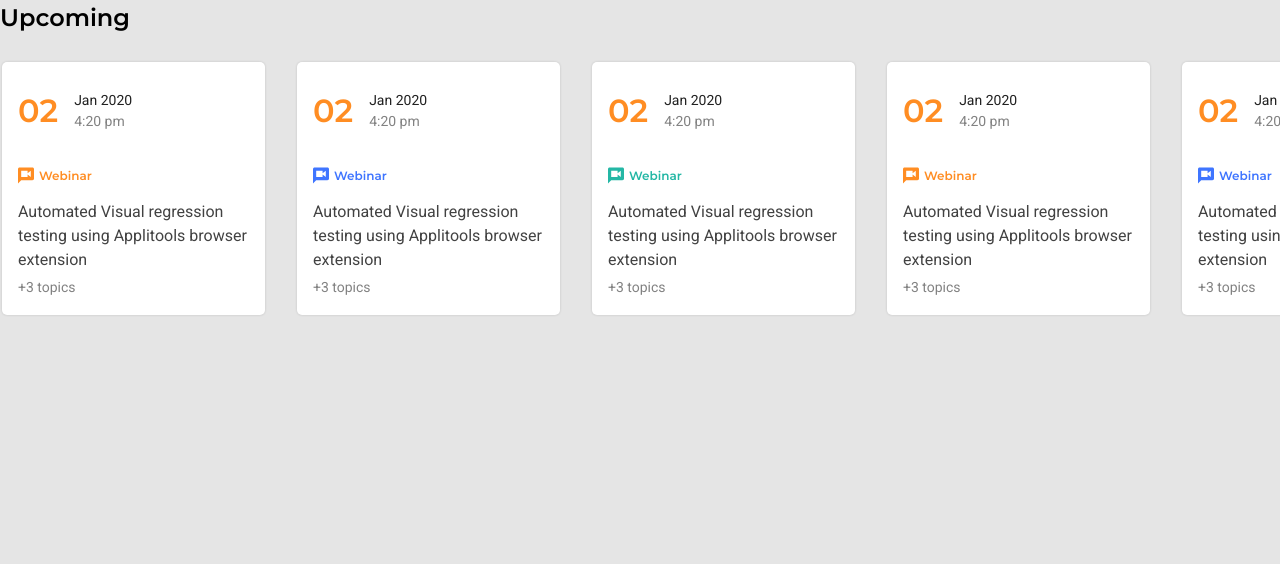
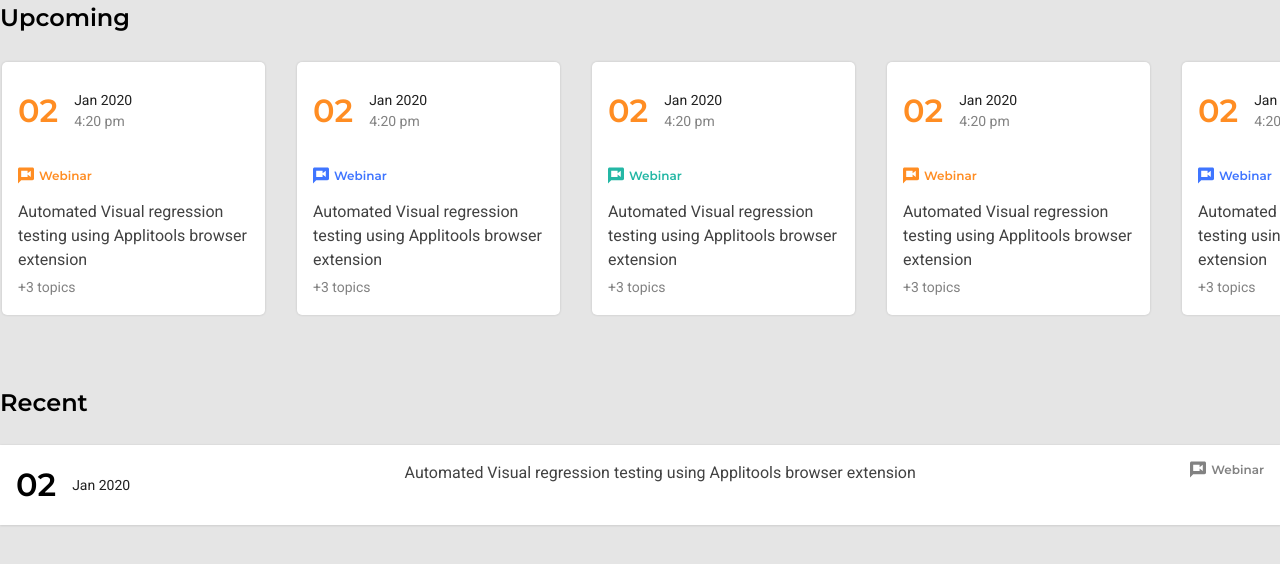
Before and after one commit to ankit-9/KSwebinar, a website built with Parcel: page index.html in a window 1280 px wide. Built offline with nearby package versions, Linux system fonts and the light colour scheme.

Commit message:
WEB-01: Upcoming and Recent block comment CSS.

```diff
--- a/index.html
+++ b/index.html
@@ -24,7 +24,7 @@
 
   <body>
     <div class=" ks-upcoming-block">
-      <h2 class="ks-upcoming-block__title ks-title">Upcoming</h2>
+      <h2 class="ks-upcoming-block__title title">Upcoming</h2>
       <div class="ks-upcoming-block__content ks-tile__items">
         <div class="ks-tile__item">
           <div class="ks-tile__top">
@@ -306,11 +306,7 @@
           <div class="ks-tile__top">
             <div class="ks-upcoming-block__date date">
               <div class="ks-upcoming-block__date-left">
-                <p
-                  class="ks-upcoming-block__date-two-digit date-two-digit orange-text"
-                >
-                  02
-                </p>
+                <p class="ks-upcoming-block__date-two-digit date-two-digit orange-text">02</p>
               </div>
               <div class="ks-upcoming-block__date-right">
                 <p class="ks-upcoming-block__date-year date-year">Jan 2020</p>
@@ -350,5 +346,38 @@
         </div>
       </div>
     </div>
+    <div class="ks-recent-block">
+      <h2 class="ks-upcoming-block__title title">Recent</h2>
+      <div class="ks-bar-tile">
+        <div class="ks-recent-block__date date">
+          <p class="ks-recent-block__date-two-digit date-two-digit">02</p>
+          <p class="ks-recent-block__date-year date-year">Jan 2020</p>
+        </div>
+        <div class="ks-recent-block__text">
+          <p class="default-text">
+            Automated Visual regression testing using Applitools browser
+            extension
+          </p>
+        </div>
+        <div class="ks-recent-block__link">
+              <a href="#" class="icon-link gray-text">
+                <svg
+                  class="gray-fill"
+                  width="16"
+                  height="17"
+                  viewBox="0 0 16 17"
+                  fill="none"
+                  xmlns="http://www.w3.org/2000/svg"
+                >
+                  <path
+                    d="M14.3888 0.5C14.8384 0.5 15.2194 0.656495 15.5316 0.969484C15.8439 1.28247 16 1.6518 16 2.07746V11.6925C16 12.1432 15.8439 12.525 15.5316 12.838C15.2194 13.151 14.8384 13.3075 14.3888 13.3075H3.18501L0 16.5V2.07746C0 1.6518 0.156128 1.28247 0.468384 0.969484C0.78064 0.656495 1.16159 0.5 1.61124 0.5H14.3888ZM12.7775 10.115V3.69249L9.59251 6.24648V3.69249H3.18501V10.115H9.59251V7.52347L12.7775 10.115Z"
+                    fill="inherit"
+                  />
+                </svg>
+                Webinar
+              </a>
+            </div>
+      </div>
+    </div>
   </body>
 </html>
--- a/src/basic/util.scss
+++ b/src/basic/util.scss
@@ -6,6 +6,9 @@
 }
 .aqua-text {
   color: $c-aqua;
+}
+.gray-text {
+  color: $c-gray;
 }
 
 .orange-fill {
@@ -17,3 +20,6 @@
 .aqua-fill {
   fill: $c-aqua;
 }
+.gray-fill {
+  fill: $c-gray;
+}
--- a/src/components/heading.scss
+++ b/src/components/heading.scss
@@ -1,4 +1,4 @@
-.ks-title {
+.title {
   margin: rem(0 0 24px);
   padding: 0;
   font-size: rem(24px);
@@ -7,7 +7,7 @@
   color: $c-black;
 }
 
-.ks-sub-title {
+.sub-title {
   margin: rem(0 0 24px);
   padding: 0;
   font-size: rem(24px);
--- a/src/styles.scss
+++ b/src/styles.scss
@@ -58,6 +58,16 @@
   }
 }
 
+
+.ks-bar-tile {
+  display: flex;
+  justify-content: space-between;
+  padding: rem(16px);
+  background-color: $c-white;
+  box-shadow: 0 0 2px .5px rgba(0, 0, 0, 0.1);
+}
+
+// Upcoming bloc CSS
 .ks-upcoming-block {
   display: block;
   width: 1280px; //TODO tmp, code will remove while page theming or replace with container width
@@ -68,3 +78,12 @@
     margin-top: rem(16px);
   }
 }
+
+
+// Recent block CSS
+.ks-recent-block {
+  display: block;
+  width: 1280px; //TODO tmp, code will remove while page theming or replace with container width
+  max-width: 100%;
+  margin: rem(50px auto 0);
+}
```
